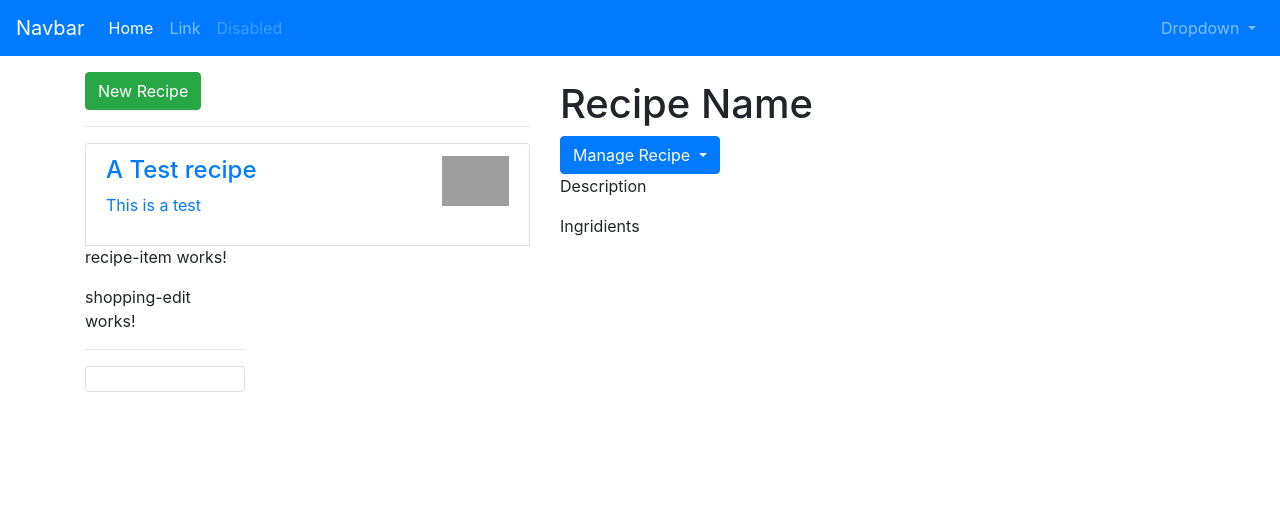
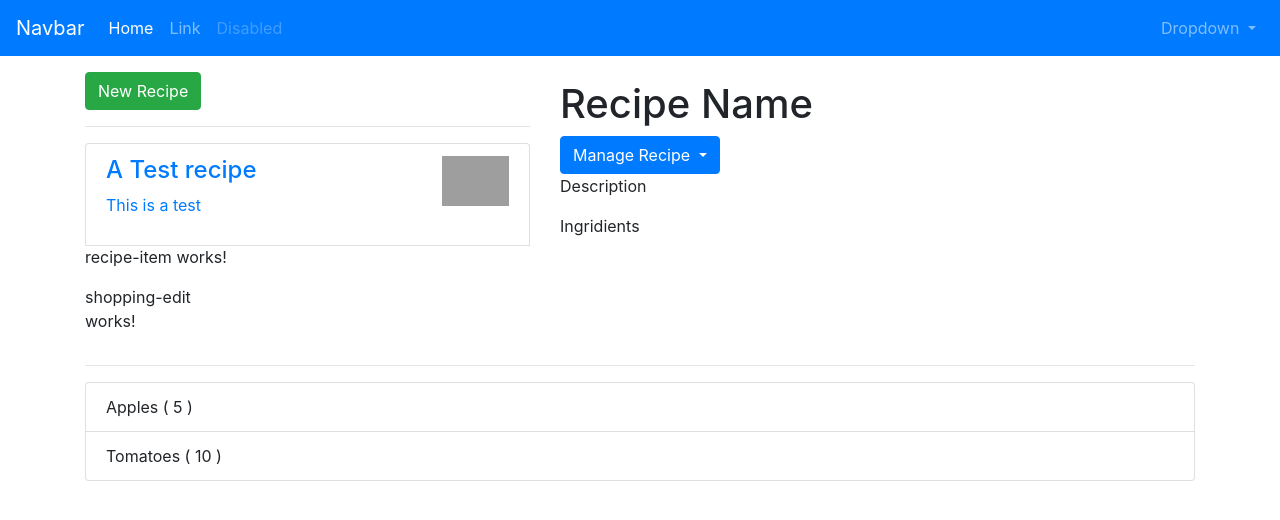
Before and after one commit to kinny94/angular-4-recipes-application, an Angular app: page / in a window 1280 px wide. Shown: the top 520 px of the page. Built offline with nearby package versions, Linux system fonts and the light colour scheme; grey boxes are pictures that could not be loaded.

Commit message:
Added ingredient model

```diff
--- /dev/null
+++ b/src/app/shared/ingredient.model.ts
@@ -0,0 +1,10 @@
+export class Ingredient{
+
+    public name:string;
+    public amount:number;
+
+    constructor( name:string, amount: number ){
+        this.name = name;
+        this.amount = amount;
+    }
+}
--- a/src/app/shopping-list/shopping-list.component.html
+++ b/src/app/shopping-list/shopping-list.component.html
@@ -1,9 +1,15 @@
 <div class="row">
 	<div class="col-2">
 		<app-shopping-edit></app-shopping-edit>
-		<hr>
+	</div>
+</div>
+<hr />
+<div class="row">
+	<div class="col-12">
 		<ul class="list-group">
-			<a style="cursor: pointer" class="list-group-item"></a>
+			<a style="cursor: pointer" class="list-group-item" *ngFor="let ingredient of ingredients">
+				{{ ingredient.name }} ( {{ ingredient.amount }} )
+			</a>
 		</ul>
 	</div>
 </div>
--- a/src/app/shopping-list/shopping-list.component.ts
+++ b/src/app/shopping-list/shopping-list.component.ts
@@ -1,4 +1,5 @@
 import { Component, OnInit } from '@angular/core';
+import { Ingredient } from '../shared/ingredient.model';
 
 @Component({
 	selector: 'app-shopping-list',
@@ -7,10 +8,12 @@
 })
 export class ShoppingListComponent implements OnInit {
 
-  ingridients = [];
+	ingredients: Ingredient[] = [
+		new Ingredient( "Apples", 5 ),
+		new Ingredient( "Tomatoes", 10)
+	];
 	constructor() { }
 
 	ngOnInit() {
 	}
-
 }
```
Lines whose indentation alone changed are shown as unchanged.
